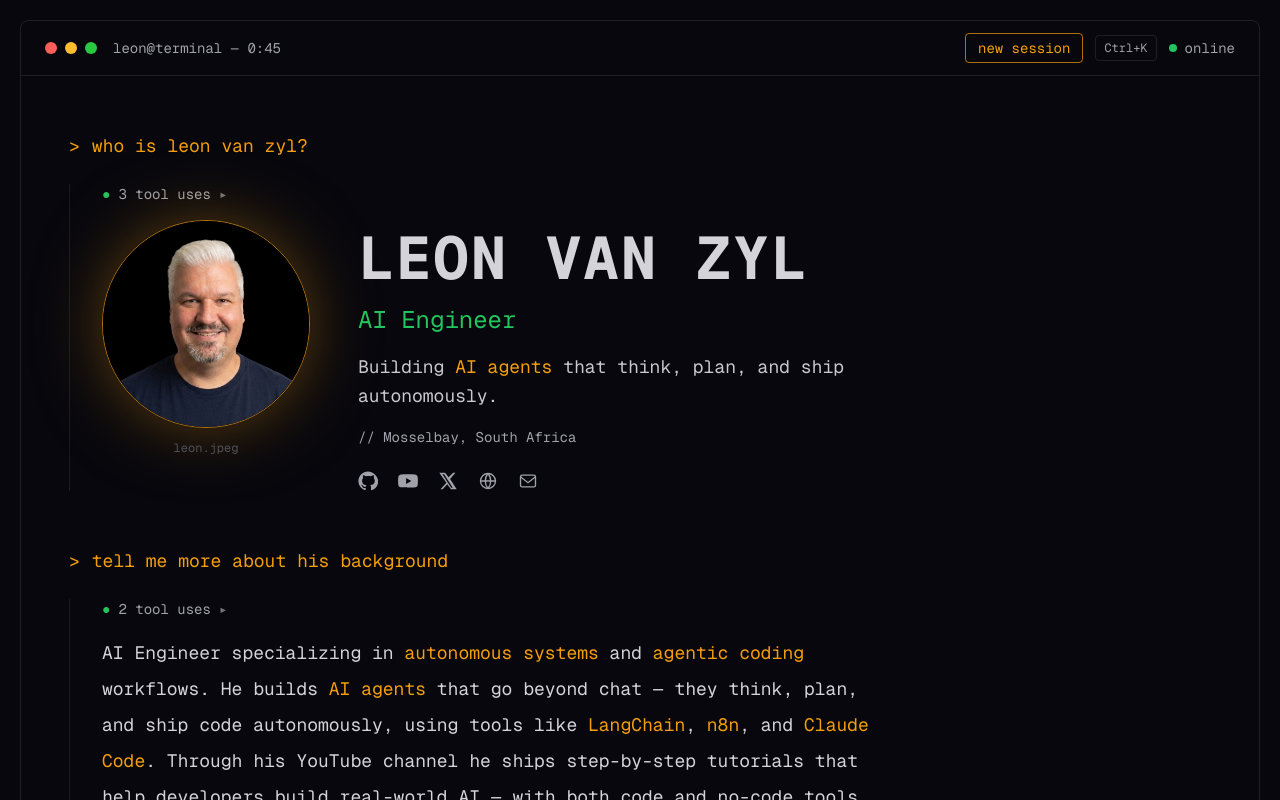
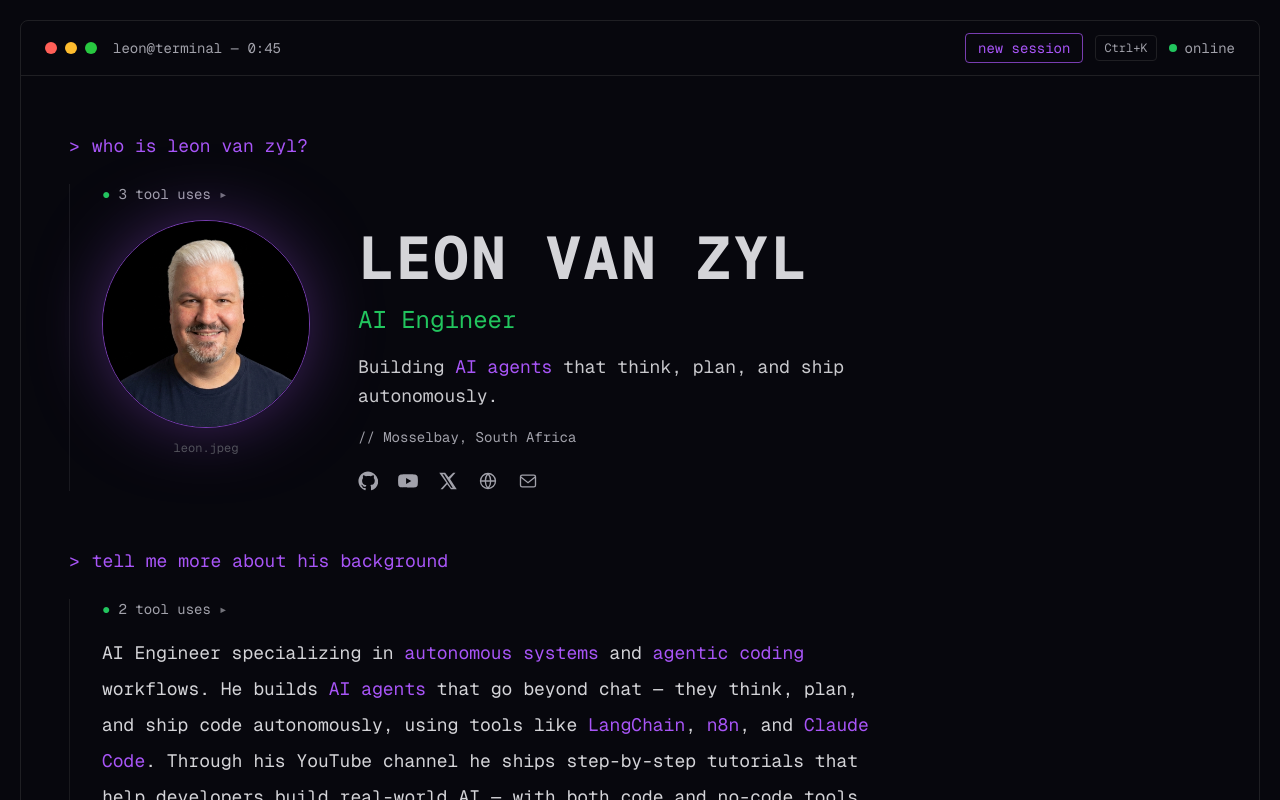
Before and after one commit to DansiDanutz/dan-semenescu, a Next.js app: page / in a window 1280 px wide. Shown: the top 800 px of the page. Built offline with nearby package versions, Linux system fonts and the light colour scheme.

Commit message:
change color

```diff
--- a/app/globals.css
+++ b/app/globals.css
@@ -3,8 +3,8 @@
 :root {
   --background: #07070d;
   --foreground: #d4d4d8;
-  --accent: #f59e0b;
-  --highlight: #fbbf24;
+  --accent: #a855f7;
+  --highlight: #c084fc;
   --success: #22c55e;
   --muted: #52525b;
   --dim: #a1a1aa;
--- a/app/page.tsx
+++ b/app/page.tsx
@@ -221,7 +221,7 @@ function HeroBody({ step, streamingCursor }: { step: number; streamingCursor: bo
     <div className="flex flex-col sm:flex-row gap-8 sm:gap-12 items-start">
       {step >= 1 && (
         <div className="shrink-0 flex flex-col items-center gap-3">
-          <div className="size-40 sm:size-52 rounded-full overflow-hidden border border-accent/70 shadow-[0_0_80px_-15px_rgba(245,158,11,0.55)]">
+          <div className="size-40 sm:size-52 rounded-full overflow-hidden border border-accent/70 shadow-[0_0_80px_-15px_rgba(168,85,247,0.55)]">
             <Image
               src="/leon.jpeg"
               alt="Leon van Zyl"
```
Also changed, not shown: 1 other file (tests, documents, lock files or other folders).
